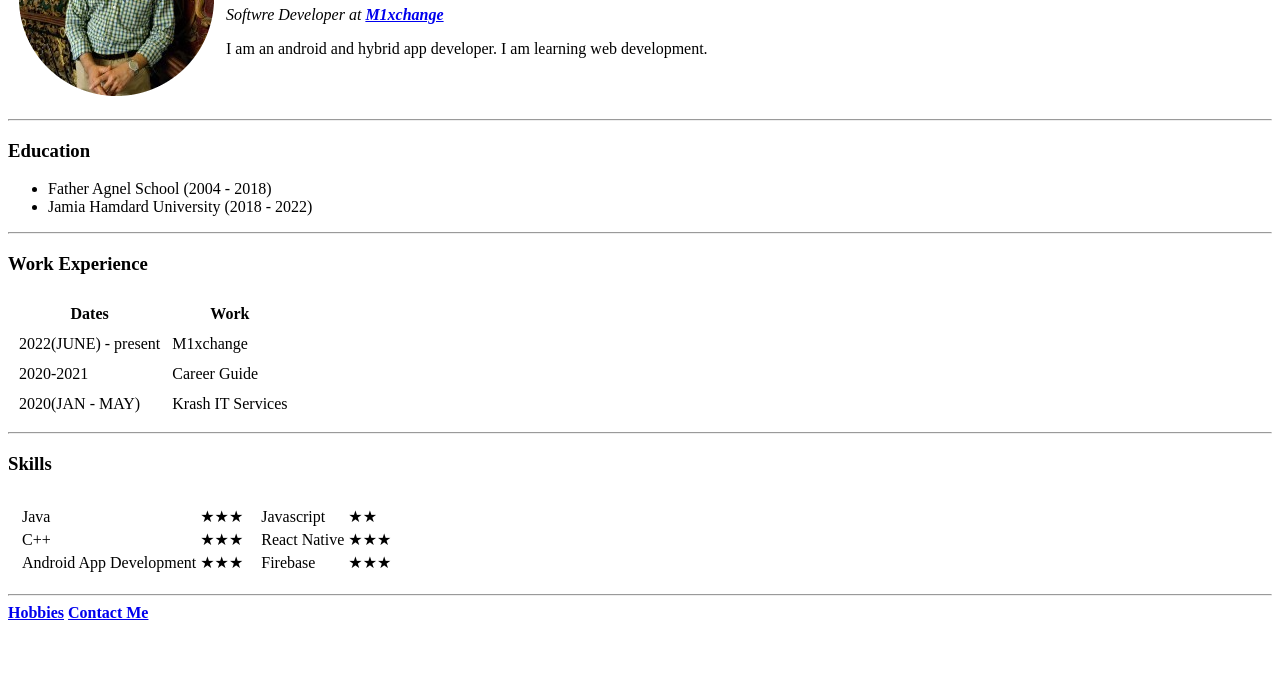
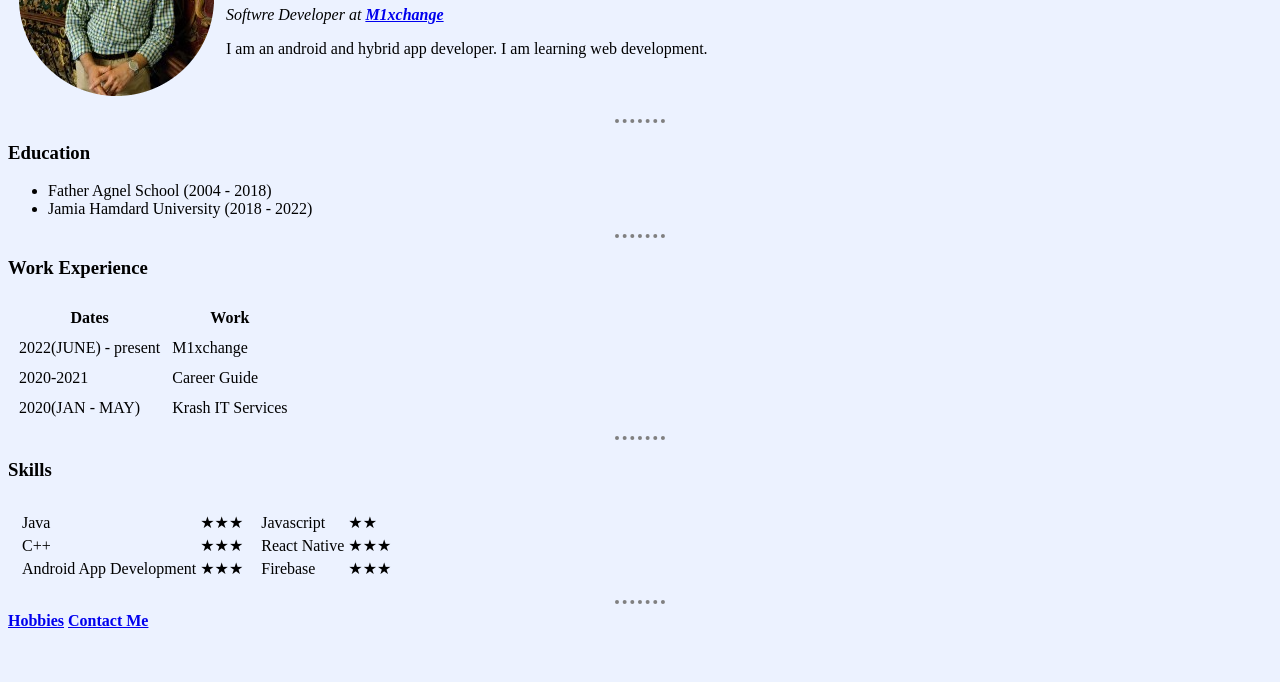
Before and after one commit to Mohd-Sameer-1999/HTML-Personal_site, a plain HTML site: page index.html in a window 1280 px wide. Shown: the part 118-800 px from the top of the page. Drawn offline with Linux system fonts and the light colour scheme.

Commit message:
day 3 completed

```diff
--- a/index.html
+++ b/index.html
@@ -5,6 +5,19 @@
     <meta http-equiv="X-UA-Compatible" content="IE=edge">
     <meta name="viewport" content="width=device-width, initial-scale=1.0">
     <title>😉 Sameer's personal site</title>
+
+    <style>
+        body {
+            background-color: #ECF2FF;
+        }
+        hr {
+            border-style: none;
+            border-top-style: dotted;
+            border-color: grey;
+            border-width: 4px;
+            width: 4%;
+        }
+    </style>
 </head>
 <body>
     <table cellspacing="10px">
```
